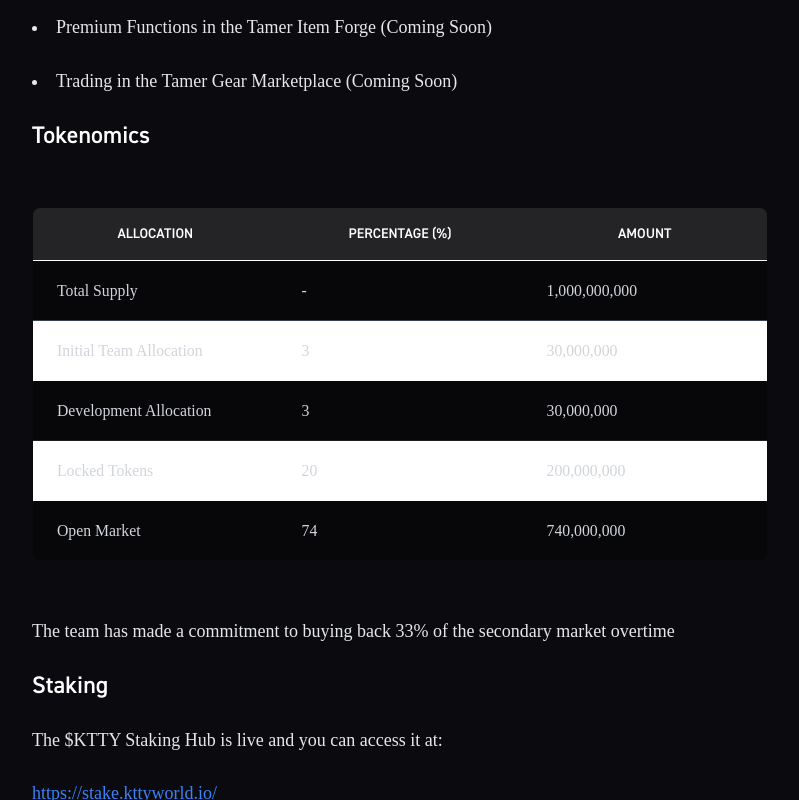
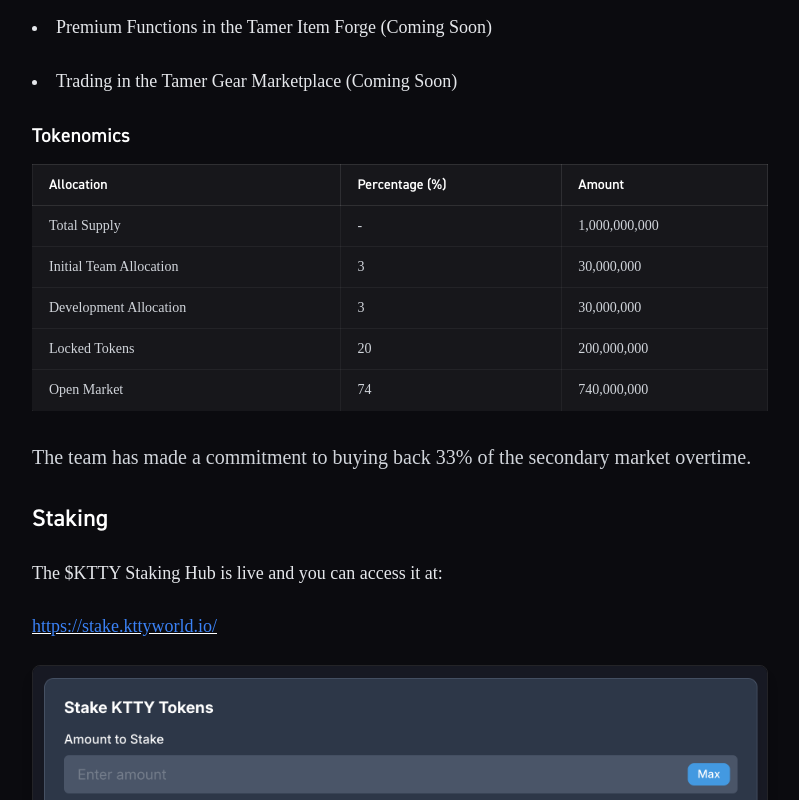
Before and after one commit to devvspaces/ktty-companion, a Next.js app: page /ktty in a window 1280 px wide. Shown: the part 1180-1980 px from the top of the page, without its empty margins (240-1039 px from the left). Built offline with nearby package versions, Linux system fonts and the light colour scheme; a web font is replaced by a local one.

Commit message:
Replace KTTY tokenomics table with ReactMarkdown-rendered table styled to match article pages

```diff
--- a/app/ktty/page.tsx
+++ b/app/ktty/page.tsx
@@ -2,9 +2,24 @@
 
 import Image from 'next/image'
 import Link from 'next/link'
-
+import ReactMarkdown from 'react-markdown'
+import remarkGfm from 'remark-gfm'
 
 export default function KTTYPage() {
+  const markdown = `
+### Tokenomics
+
+| Allocation              | Percentage (%) | Amount        |
+|-------------------------|----------------|---------------|
+| Total Supply            | -              | 1,000,000,000 |
+| Initial Team Allocation | 3              | 30,000,000    |
+| Development Allocation  | 3              | 30,000,000    |
+| Locked Tokens           | 20             | 200,000,000   |
+| Open Market             | 74             | 740,000,000   |
+
+The team has made a commitment to buying back 33% of the secondary market overtime.
+`
+
   return (
     <article className="prose prose-invert mt-20 mx-auto py-16 px-4 lg:px-20 max-w-4xl">
       {/* Hero */}
@@ -12,19 +27,14 @@ export default function KTTYPage() {
         <h1 className="text-5xl font-bold text-white mb-2">The $KTTY Token</h1>
       </header>
 
-      {/* Intro / Pull Quote */}
+      {/* Intro */}
       <h2 className="mt-8 mb-4 text-2xl font-semibold text-white">Introduction</h2>
 
-      {/* Body Content */}
       <section className="space-y-6 text-lg text-gray-200 leading-relaxed">
+        <p>The KTTY Token is the central premium currency within the KTTY World Ecosystem.</p>
+        <p>You will find important information on the token as well as its current and future utility below.</p>
 
-        <p>The KTTY Token is the central premium currency within the KTTY World Ecosystem
-        </p>
-
-         <p>You will find important information on the token as well as its current and future utility below
-        </p>
-
-          {/* Full‑width Image */}
+        {/* Staking Image */}
         <figure className="my-12">
           <Image
             src="/images/token/staking.png"
@@ -42,62 +52,20 @@ export default function KTTYPage() {
         <li>Premium Functions in the Tamer Item Forge (Coming Soon)</li>
         <li>Trading in the Tamer Gear Marketplace (Coming Soon)</li>
 
-      <h2 className="mt-8 text-2xl font-semibold text-white">Tokenomics</h2>
-
-    <div className="overflow-x-auto mt-12">
-  <table className="min-w-full table-fixed border-collapse rounded-lg overflow-hidden border border-white/10">
-    <thead>
-      <tr className="bg-white/10 text-white uppercase text-sm">
-        <th className="w-1/3 px-6 py-4 text-center">Allocation</th>
-        <th className="w-1/3 px-6 py-4 text-center">Percentage (%)</th>
-        <th className="w-1/3 px-6 py-4 text-center">Amount</th>
-      </tr>
-    </thead>
-    <tbody className="text-gray-300 text-center divide-y divide-white/10 bg-black/40">
-       <tr>
-        <td className="px-6 py-4">Total Supply</td>
-        <td className="px-6 py-4">-</td>
-        <td className="px-6 py-4">1,000,000,000</td>
-      </tr>
-      <tr>
-        <td className="px-6 py-4">Initial Team Allocation</td>
-        <td className="px-6 py-4">3</td>
-        <td className="px-6 py-4">30,000,000</td>
-      </tr>
-      <tr>
-        <td className="px-6 py-4">Development Allocation</td>
-        <td className="px-6 py-4">3</td>
-        <td className="px-6 py-4">30,000,000</td>
-      </tr>
-      <tr>
-        <td className="px-6 py-4">Locked Tokens</td>
-        <td className="px-6 py-4">20</td>
-        <td className="px-6 py-4">200,000,000</td>
-      </tr>
-      <tr>
-        <td className="px-6 py-4">Open Market</td>
-        <td className="px-6 py-4">74</td>
-        <td className="px-6 py-4">740,000,000</td>
-      </tr>
-    </tbody>
-  </table>
+        <div className="prose prose-invert max-w-3xl mx-auto prose-table:table prose-table:w-full prose-table:border-collapse prose-th:px-4 prose-th:py-2 prose-th:border prose-th:border-white/10 prose-td:px-4 prose-td:py-2 prose-td:border prose-td:border-white/5 prose-tr:even:bg-white/5 prose-p:text-left prose-p:text-xl prose-p:my-8 prose-li:text-left prose-li:text-xl prose-li:my-2 prose-ul:pl-5 prose-li:marker:text-white prose-img:mx-auto prose-img:rounded-xl prose-img:border prose-img:border-white/10 prose-img:shadow-lg">
+          <ReactMarkdown remarkPlugins={[remarkGfm]}>
+            {markdown}
+          </ReactMarkdown>
         </div>
 
-<p>The team has made a commitment to buying back 33% of the secondary market overtime</p>
-
         <h2 className="mt-8 text-2xl font-semibold text-white">Staking</h2>
-<p>
-The $KTTY Staking Hub is live and you can access it at:
-</p>
-
+        <p>The $KTTY Staking Hub is live and you can access it at:</p>
         <p>
           <Link href="/about">
             <span className="text-blue-500 hover:underline">https://stake.kttyworld.io/</span>
           </Link>
         </p>
 
-
-     {/* Full‑width Image */}
         <figure className="my-12">
           <Image
             src="/images/token/stakehub.png"
@@ -108,19 +76,17 @@ The $KTTY Staking Hub is live and you can access it at:
           />
         </figure>
 
-<p>We have 5 different reward tiers, with each subsequent tier provides an increasing amount of rewards.</p>
+        <p>We have 5 different reward tiers, with each subsequent tier providing an increasing amount of rewards.</p>
 
         <p>Step 1: Connect Wallet</p>
+        <p>Step 2: Enter the amount of $KTTY you would like to stake.</p>
+        <p>Step 3: Choose your lock-up period.</p>
+        <p>Step 4: Click Stake Now</p>
+        <p>
+          You can also head to the Staking Tiers section and select "Stake at this tier" to automatically stake enough
+          to qualify for a specific staking tier.
+        </p>
 
-<p>Step 2: Enter the amount of $KTTY you would like to stake.</p>
-
-<p>Step 3: Choose your lock-up period.</p>
-
-<p>Step 4: Click Stake Now</p>
-
-<p>You can also head to the Staking Tiers section and select "Stake at this tier" to automatically stake enough to qualify for a specific staking tier.</p>
-
-     {/* Full‑width Image */}
         <figure className="my-12">
           <Image
             src="/images/token/tiers.png"
@@ -130,17 +96,18 @@ The $KTTY Staking Hub is live and you can access it at:
             className="w-full rounded-lg border border-white/10 shadow-lg"
           />
         </figure>
-
       </section>
 
-      {/* CTA & Navigation */}
+      {/* CTA */}
       <footer className="mt-16 text-center">
         <hr className="border-t border-gray-700 mb-8" />
-        <Link href="/" className="inline-block px-6 py-3 bg-purple-600 text-white font-semibold rounded-lg hover:bg-purple-500 transition">
+        <Link
+          href="/"
+          className="inline-block px-6 py-3 bg-purple-600 text-white font-semibold rounded-lg hover:bg-purple-500 transition"
+        >
           ← Back to Home
         </Link>
       </footer>
     </article>
-
   )
 }
--- a/app/news/page.tsx
+++ b/app/news/page.tsx
@@ -1,18 +1,32 @@
 'use client'
 
-import { useState, useMemo } from 'react'
+import { useState, useMemo, useEffect } from 'react'
 import Image from 'next/image'
 import Link from 'next/link'
 import { getAllArticles } from '@/lib/articles'
 
 const CATEGORIES = ['Update', 'Dev Blog', 'Announcement', 'Event', 'Lore']
 const SORT_OPTIONS = ['Newest', 'Oldest']
-const ITEMS_PER_PAGE = 9
 
 export default function NewsPage() {
   const [selectedCategories, setSelectedCategories] = useState<string[]>([])
   const [sortBy, setSortBy] = useState('Newest')
   const [page, setPage] = useState(1)
+  const [itemsPerPage, setItemsPerPage] = useState(9)
+
+  useEffect(() => {
+    const handleResize = () => {
+      if (window.innerWidth < 768) {
+        setItemsPerPage(8)
+      } else {
+        setItemsPerPage(9)
+      }
+    }
+
+    handleResize()
+    window.addEventListener('resize', handleResize)
+    return () => window.removeEventListener('resize', handleResize)
+  }, [])
 
   const articles = getAllArticles()
 
@@ -40,10 +54,10 @@ export default function NewsPage() {
 
   const paginatedArticles = useMemo(() => {
     return filteredArticles.slice(
-      (page - 1) * ITEMS_PER_PAGE,
-      page * ITEMS_PER_PAGE
+      (page - 1) * itemsPerPage,
+      page * itemsPerPage
     )
-  }, [filteredArticles, page])
+  }, [filteredArticles, page, itemsPerPage])
 
   return (
     <div className="min-h-screen w-full px-4 md:px-12 pt-32 pb-10 text-foreground">
@@ -96,7 +110,7 @@ export default function NewsPage() {
       {/* News Grid */}
       <section
         className="grid grid-cols-1 sm:grid-cols-2 xl:grid-cols-3 gap-6 transition-opacity duration-300 ease-in-out animate-fade-in"
-        key={selectedCategories.join(',') + sortBy + page}
+        key={selectedCategories.join(',') + sortBy + page + itemsPerPage}
       >
         {paginatedArticles.map((article) => {
           const formattedDate = new Date(article.date).toLocaleDateString(
@@ -132,7 +146,7 @@ export default function NewsPage() {
                   {article.title}
                 </h3>
 
-                <div className="relative w-full h-[350px] mb-3 overflow-hidden rounded-md">
+                <div className="relative w-full aspect-[7/4] mb-3 overflow-hidden rounded-md">
                   <Image
                     src={article.image}
                     alt={article.title}
@@ -152,7 +166,7 @@ export default function NewsPage() {
       </section>
 
       {/* Pagination */}
-      {filteredArticles.length > ITEMS_PER_PAGE && (
+      {filteredArticles.length > itemsPerPage && (
         <div className="flex justify-center mt-10 gap-4">
           <button
             onClick={() => setPage((p) => Math.max(p - 1, 1))}
@@ -164,12 +178,12 @@ export default function NewsPage() {
           <button
             onClick={() =>
               setPage((p) =>
-                p < Math.ceil(filteredArticles.length / ITEMS_PER_PAGE)
+                p < Math.ceil(filteredArticles.length / itemsPerPage)
                   ? p + 1
                   : p
               )
             }
-            disabled={page >= Math.ceil(filteredArticles.length / ITEMS_PER_PAGE)}
+            disabled={page >= Math.ceil(filteredArticles.length / itemsPerPage)}
             className="px-4 py-2 bg-white/10 text-sm rounded-md hover:bg-white/20 disabled:opacity-30"
           >
             Next
--- a/components/UI/FloatingCora.tsx
+++ b/components/UI/FloatingCora.tsx
@@ -35,8 +35,10 @@ export default function FloatingCora() {
         <Link href="/kora">
           <div
             className={clsx(
-              'w-[250px] h-[250px] rounded-xl overflow-hidden border border-white/20 shadow-xl transition-all duration-300',
-              'hover:border-pink-500 hover:shadow-[0_0_24px_4px_rgba(255,0,144,0.8)]'
+              'rounded-xl overflow-hidden border border-white/20 shadow-xl transition-all duration-300',
+              'hover:border-pink-500 hover:shadow-[0_0_24px_4px_rgba(255,0,144,0.8)]',
+              // Responsive sizing
+              'w-[160px] h-[160px] sm:w-[200px] sm:h-[200px] lg:w-[250px] lg:h-[250px]'
             )}
           >
             <Image
```
Lines whose indentation alone changed are shown as unchanged.
